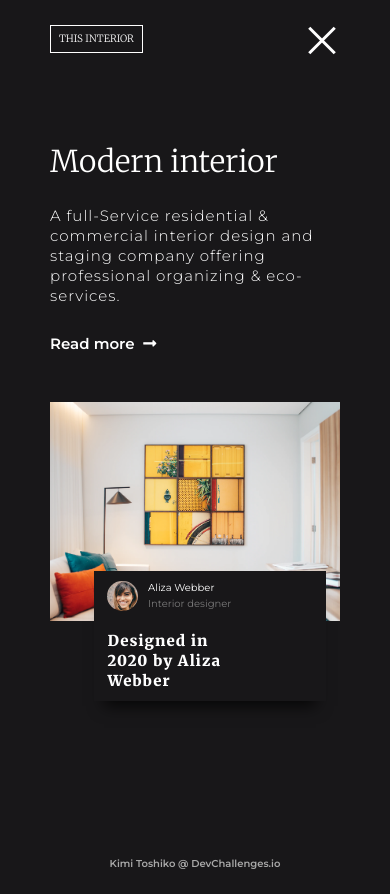
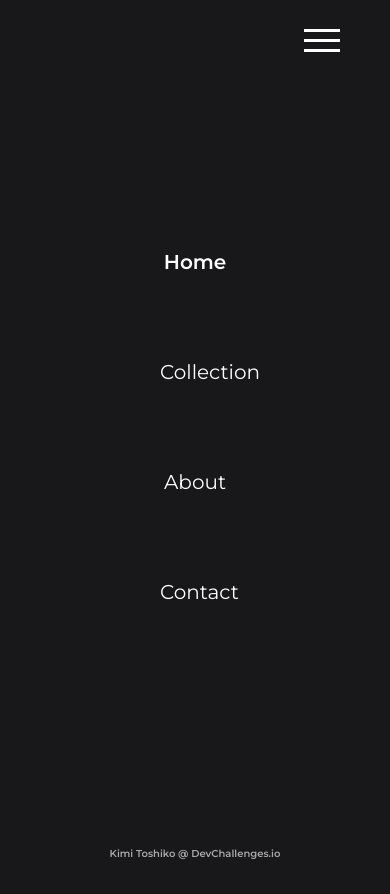
Before and after one commit to Kimi-Toshiko/DevChallenges, a plain HTML site: page interior-consultant/index.html in a window 390 px wide. Drawn offline with nearby package versions, Linux system fonts and the light colour scheme.

Commit message:
feat: add more animations

```diff
--- a/interior-consultant/scss/animations.scss
+++ b/interior-consultant/scss/animations.scss
@@ -29,21 +29,77 @@
     }
 }
 
-.hamburger {
-    div {
-        &:first-child {
-            animation: rotate-left .3s linear 0s 1 alternate none;
-            animation-fill-mode: forwards;
-        }
-
-        &:nth-child(2) {
-            animation: fade-out .2s linear 0s 1 alternate none;
-            animation-fill-mode: forwards;
-        }
-
-        &:last-child {
-            animation: rotate-right .3s linear 0s 1 alternate none;
-            animation-fill-mode: forwards;
-        }
+@keyframes rotate-right-back {
+    0% {
+        transform: rotate(45deg);
+        bottom: 1rem;
+    }
+    100% {
+        transform: rotate(0deg);
+        bottom: 0rem;
     }
 }
+
+@keyframes rotate-left-back {
+    0% {
+        transform: rotate(-45deg);
+        top: 1rem;
+    }
+    100% {
+        transform: rotate(0deg);
+        top: 0rem;
+    }
+}
+
+@keyframes fade-in {
+    0% {
+        opacity: 0;
+    }
+    100% {
+        opacity: 1;
+    }
+}
+
+
+
+
+
+
+
+// OPEN HAMBURGER MENU
+// .hamburger {
+//     div {
+//         &:first-child {
+//             animation: rotate-left .5s linear 0s 1 alternate none;
+//             animation-fill-mode: forwards;
+//         }
+
+//         &:nth-child(2) {
+//             animation: fade-out .25s linear 0s 1 alternate none;
+//             animation-fill-mode: forwards;
+//         }
+
+//         &:last-child {
+//             animation: rotate-right .5s linear 0s 1 alternate none;
+//             animation-fill-mode: forwards;
+//         }
+//     }
+// }
+// .menu {
+//     animation: fade-in .5s linear 0s 1 alternate none;
+//     animation-fill-mode: forwards;
+//     a {
+//         .item {
+//             animation: fade-in .7s linear 0s 1 alternate none;
+//             animation-fill-mode: forwards;
+//         }
+//     }
+// }
+// .creator {
+//     animation: fade-out .5s linear 0s 1 alternate none;
+//     animation-fill-mode: forwards;
+// }
+// footer {
+//     animation: fade-out .5s linear 0s 1 alternate none;
+//     animation-fill-mode: forwards;
+// }
--- a/interior-consultant/scss/responsive.scss
+++ b/interior-consultant/scss/responsive.scss
@@ -36,7 +36,26 @@
             }
 
             .menu {
-                display: none;
+                display: flex;
+                flex-direction: column;
+                justify-content: center;
+                position: absolute;
+                left: 0;
+                top: 0;
+                width: 100vw;
+                height: 100vh;
+                background-color: $dark;
+                z-index: 100;
+
+                a {
+                    align-self: center;
+
+                    .item {
+                        text-align: center;
+                        margin: 5rem 0;
+                        font-size: 2rem;
+                    }
+                }
             }
         }
     }
--- a/interior-consultant/scss/style.scss
+++ b/interior-consultant/scss/style.scss
@@ -46,10 +46,17 @@ header {
 
                 &:first-child {
                     position: relative;
+                    z-index: 200;
+                }
+
+                &:nth-child(2) {
+                    position: relative;
+                    z-index: 200;
                 }
 
                 &:last-child {
                     position: relative;
+                    z-index: 200;
                     margin-bottom: 0;
                 }
             }
@@ -146,6 +153,7 @@ header {
     height: 15rem;
     margin: 0 0 0 60%;
     position: relative;
+    z-index: 10;
     right: 5%;
     top: -5rem;
     padding-top: 1rem;
@@ -198,6 +206,7 @@ header {
 
 footer {
     margin-top: 1rem;
+    margin-bottom: 1rem;
 
     p {
         @include font-settings ($light, $sans-serif-font, $sans-serif-semi-bold);
```
Also changed, not shown: interior-consultant/css/style.css.
